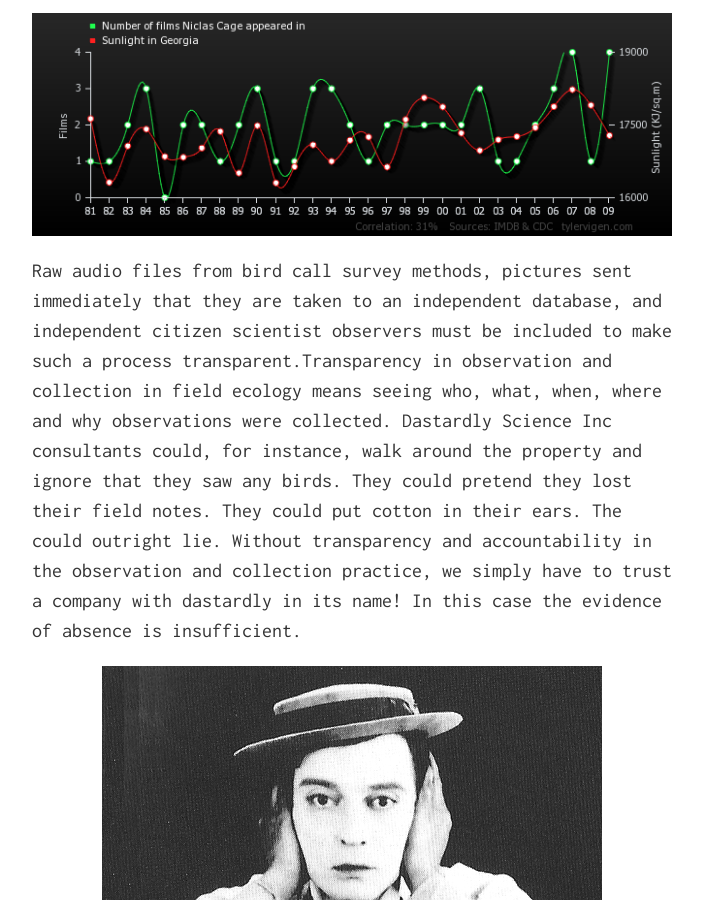
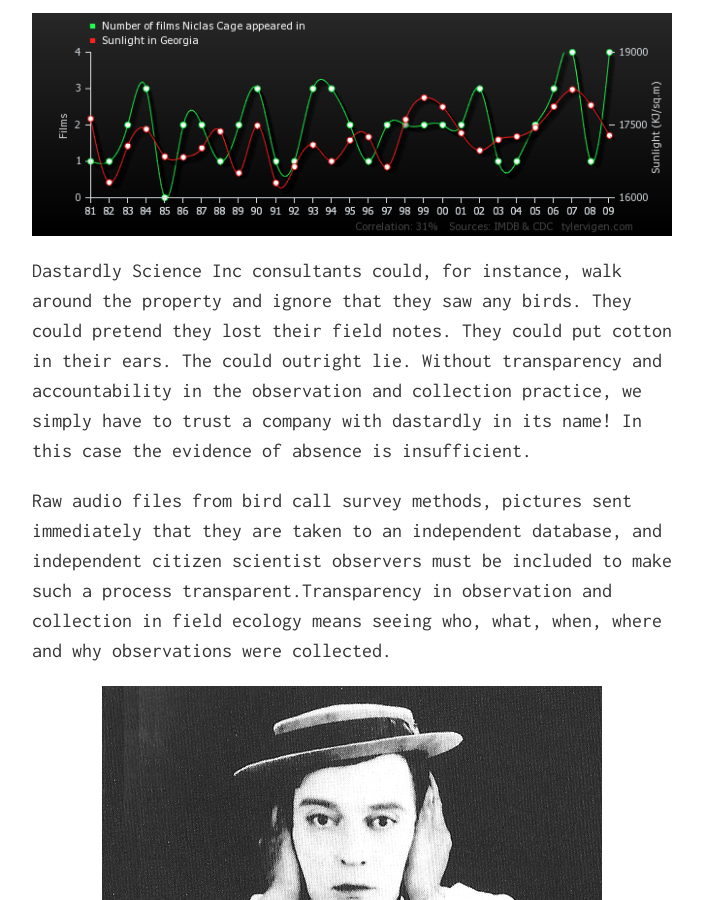
Before and after one commit to CodeforAustralia/biodiversity, a Jekyll site: the page built from _posts/2016-08-30-Open_Science_choke-Points.md, in a window 1280 px wide and 900 px high, scrolled down 3771 px. Shown: the whole window, without its empty margins (288-991 px from the left). Built offline with Jekyll 4.4.1, drawn with Linux system fonts in a browser that asks for light colours.

Commit message:
two paragraphs got twisted

```diff
--- a/_posts/2016-08-30-Open_Science_choke-Points.md
+++ b/_posts/2016-08-30-Open_Science_choke-Points.md
@@ -49,7 +49,9 @@ The answer to this may be pre-registration of hypotheses that are interrogated o
 
 ![Nicolas Cage and Sunlight in Georgia correlation is 31%]({{ site.baseurl }}/assets/nicolasCageChart.png)
 
-Raw audio files from bird call survey methods, pictures sent immediately that they are taken to an independent database, and independent citizen scientist observers must be included to make such a process transparent.Transparency in observation and collection in field ecology means seeing who, what, when, where and why observations were collected. Dastardly Science Inc consultants could, for instance, walk around the property and ignore that they saw any birds. They could pretend they lost their field notes. They could put cotton in their ears. The could outright lie. Without transparency and accountability in the observation and collection practice, we simply have to trust a company with dastardly in its name! In this case the evidence of absence is insufficient.
+Dastardly Science Inc consultants could, for instance, walk around the property and ignore that they saw any birds. They could pretend they lost their field notes. They could put cotton in their ears. The could outright lie. Without transparency and accountability in the observation and collection practice, we simply have to trust a company with dastardly in its name! In this case the evidence of absence is insufficient.
+
+Raw audio files from bird call survey methods, pictures sent immediately that they are taken to an independent database, and independent citizen scientist observers must be included to make such a process transparent.Transparency in observation and collection in field ecology means seeing who, what, when, where and why observations were collected.
 
 ![The three wise monkeys know how to be a compliant environmental consultant. Monkey see no evil, monkey hear no evil, monkey speak no evil.]({{ site.baseurl }}/assets/monkey.gif)
 *The three wise monkeys know how to be a compliant environmental consultant. Monkey see no evil, monkey hear no evil, monkey speak no evil.*
```
